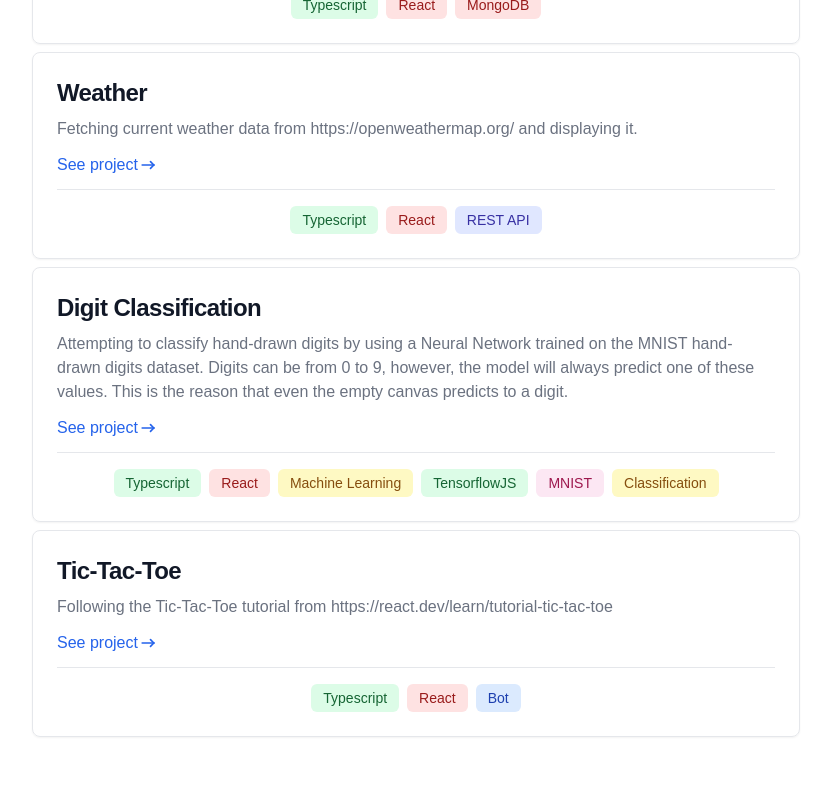
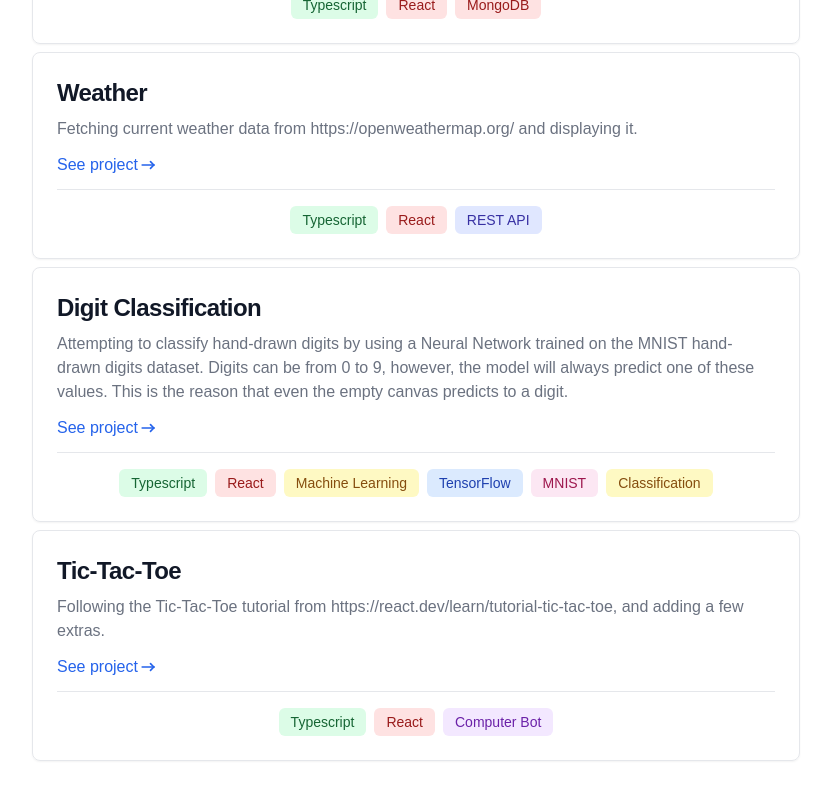
Before and after one commit to ymumberson/Tailwind-Portfolio, a Next.js app: page /playground in a window 1280 px wide. Shown: the part 1024-1824 px from the top of the page, without its empty margins (224-1055 px from the left). Built offline with nearby package versions, Linux system fonts and the light colour scheme.

Commit message:
Updated the playground page and projects to use the json.

```diff
--- a/src/app/playground/digit-classification/page.tsx
+++ b/src/app/playground/digit-classification/page.tsx
@@ -4,6 +4,7 @@ import Project from "@/app/components/Project";
 import { IconChevronLeft, IconChevronRight, IconRefresh } from "@tabler/icons-react";
 import React, { useEffect, useRef, useState } from "react";
 import * as tf from '@tensorflow/tfjs';
+import content from "@/content/playground.json";
 
 interface Vec2 {
     x: number;
@@ -216,6 +217,7 @@ const DigitClassification = () => {
     const canvasRef = useRef<HTMLCanvasElement | null>(null)
     const [predictions, setPredictions] = useState<PredictionClassProps[]>(Array.from({ length: 10}, (_, index) => ({ classID: index.toString(), predictionValue: 0, highestPrediction: false })));
     const [model, setModel] = useState<tf.LayersModel>();
+    const { projects } = content;
 
     useEffect(() => {
         (async () => {
@@ -290,7 +292,12 @@ const DigitClassification = () => {
     }
 
     return (
-        <Project className="flex flex-col md:flex-row" name="Digit Classification" description="Attempting to classify hand-drawn digits by using a Neural Network trained on the MNIST hand-drawn digits dataset. Digits can be from 0 to 9, however, the model will always predict one of these values. This is the reason that even the empty canvas predicts to a digit." topics={['Typescript', 'React', 'Machine Learning', 'TensorflowJS', 'MNIST', 'Classification']}>
+        <Project
+            className="flex flex-col md:flex-row"
+            name={projects["digit-classification"].title}
+            description={projects["digit-classification"].description}
+            topics={projects["digit-classification"].topics}
+        >
             <div className="md:flex md:justify-center md:w-full">
                 <DigitCanvas width={28} scale={11} canvasRef={canvasRef} makePrediction={MakePrediction}/>
                 <PredictionCanvas canvasRef={canvasRef} predictions={predictions}/>
--- a/src/app/playground/mongo-db-example/page.tsx
+++ b/src/app/playground/mongo-db-example/page.tsx
@@ -2,6 +2,7 @@
 import Project from "@/app/components/Project";
 import React, { useEffect } from "react";
 import { Movie, getMoviesPaged, getMoviesCount } from "@/app/api/requests/getMovies";
+import content from "@/content/playground.json";
 
 const MOVIES_PER_PAGE = 5;
 
@@ -54,6 +55,7 @@ const MongoDbExample = () => {
     const [movies, setMovies] = React.useState<Movie[]>();
     const [pageNumber, setPageNumber] = React.useState<number>(1);
     const [totalPages, setTotalPages] = React.useState<number>(0);
+    const { projects } = content;
 
     async function handleGetMovies(currentPageNumber: number = 1) {
         setLoading(true);
@@ -98,7 +100,11 @@ const MongoDbExample = () => {
     }
 
     return (
-        <Project name="MongoDB Example" description="This uses the MongoDB Atlas integration from Vercel to read and display data from MongoDB" topics={['Typescript', 'React', 'MongoDB']}>
+        <Project
+            name={projects["mongo-db-example"].title}
+            description={projects["mongo-db-example"].description}
+            topics={projects["mongo-db-example"].topics}
+        >
             <div className="flex flex-col">
                 <div className="flex flex-row gap-3">
                     <button onClick={previousPage} disabled={loading}>Previous</button>
--- a/src/app/playground/page.tsx
+++ b/src/app/playground/page.tsx
@@ -1,22 +1,28 @@
 import Card from "../components/Card";
+import content from "@/content/playground.json";
 
 export default function Playground() {
     return (
       <div className="sm:px-16 xl:px-48">
         <h1 className="text-center mb-4 text-3xl font-extrabold tracking-light leading-none text-gray-900 md:text-4xl lg:text-5xl dark:text-white">
-          Playground
+          {content.title}
         </h1>
         <p className="mx-auto mb-8 text-lg font-normal text-gray-500 lg:text-xl dark:text-gray-400 max-w-lg">
-          These are small coding experiments to learn something new, with a focus on being interactive.
+          {content.description}
         </p>
         <div className="flex flex-col items-center gap-2">
-            <Card title="Rapier" href="/playground/rapier" hrefText="See project" description="Testing out the Rapier physics engine." topics={['Typescript', 'React', 'Rapier', 'Physics', 'ReactThreeFiber']}/>
-            <Card title="Wordle" href="/playground/wordle" hrefText="See project" description="Making a simple clone of Wordle." topics={['Typescript', 'React']}/>
-            <Card title="React Three Fiber Demo" href="/playground/react-three-fiber" hrefText="See project" description="A short demo of React Three Fiber." topics={['Typescript', 'React', 'ReactThreeFiber']}/>
-            <Card title="MongoDB Example" href="/playground/mongo-db-example" hrefText="See project" description="A simple example of using MongoDB Atlas." topics={['Typescript', 'React', 'MongoDB']}/>
-            <Card title="Weather" href="/playground/weather" hrefText="See project" description="Fetching current weather data from https://openweathermap.org/ and displaying it." topics={['Typescript', 'React', 'REST API']}/>
-            <Card title="Digit Classification" href="/playground/digit-classification" hrefText="See project" description="Attempting to classify hand-drawn digits by using a Neural Network trained on the MNIST hand-drawn digits dataset. Digits can be from 0 to 9, however, the model will always predict one of these values. This is the reason that even the empty canvas predicts to a digit." topics={['Typescript', 'React', 'Machine Learning', 'TensorflowJS', 'MNIST', 'Classification']}/>
-            <Card title="Tic-Tac-Toe" href="/playground/tic-tac-toe" hrefText="See project" description="Following the Tic-Tac-Toe tutorial from https://react.dev/learn/tutorial-tic-tac-toe" topics={['Typescript', 'React', 'Bot']}/>
+            {
+              Object.entries(content.projects).map(([slug, project]) => (
+                <Card
+                  key={slug}
+                  title={project.title}
+                  href={project.href}
+                  hrefText="See project"
+                  description={project.summary ?? project.description}
+                  topics={project.topics}
+                />
+              ))
+            }
         </div>
       </div>
     );
--- a/src/app/playground/rapier/page.tsx
+++ b/src/app/playground/rapier/page.tsx
@@ -5,6 +5,7 @@ import RapierCanvas from "./RapierCanvas";
 import Toggle from "@/app/components/Toggle";
 import { Input } from "@/app/components/Input";
 import Button from "@/app/components/Button";
+import content from "@/content/playground.json";
 
 interface ControlsProps {
     debugMode: boolean;
@@ -37,12 +38,13 @@ const Rapier = () => {
     const [maxItems, setMaxItems] = useState(20);
     const [itemSpawnRate, setItemSpawnRate] = useState(1);
     const [itemSpawnRequest, setItemSpawnRequest] = useState(0);
+    const { projects } = content;
 
     return (
         <Project
-            name="Rapier"
-            description="Testing out the Rapier physics engine alongside React Three Fiber. This demo uses the cup model with 2 simple cylinder colliders to try and improve performance. This means that each cup is a RigidBody with 2 colliders. You can click on any of the cups to make them jump into the air. Enable debug mode to see the colliders and frame rate, or change the spawn settings. Max items controls how many items can be on the screen, and spawn rate controls how many seconds there are between item spawns. Otherwise this uses the standard OrbitControls so you can pan and zoom etc."
-            topics={['Typescript', 'React', 'Rapier', 'Physics', 'ReactThreeFiber']}
+            name={projects.rapier.title}
+            description={projects.rapier.description}
+            topics={projects.rapier.topics}
         >
             <Controls debugMode={debugMode} setDebugMode={setDebugMode} maxItems={maxItems} setMaxItems={setMaxItems} itemSpawnRate={itemSpawnRate} setItemSpawnRate={setItemSpawnRate} itemSpawnRequest={itemSpawnRequest} setItemSpawnRequest={setItemSpawnRequest}/>
             <div className="h-[500px]">
--- a/src/app/playground/react-three-fiber/page.tsx
+++ b/src/app/playground/react-three-fiber/page.tsx
@@ -3,6 +3,7 @@ import Project from "@/app/components/Project";
 import React from "react";
 import { Canvas } from '@react-three/fiber';
 import { OrbitControls, useGLTF } from "@react-three/drei";
+import content from "@/content/playground.json";
 
 function Scene() {
     const { scene }  = useGLTF('/3D_Assets/Keyboard.glb');
@@ -12,11 +13,13 @@ function Scene() {
 }
 
 const ReactThreeFiberDemo = () => {
+    const { projects } = content;
+
     return (
         <Project
-        name="React Three Fiber Demo"
-        description="A short demo of loading a GLB into React Three Fiber. This demo has orbit controls to manipulate the model. The model is a simple keyboard I modelled in Blender."
-        topics={['Typescript', 'React', 'ReactThreeFiber']}
+        name={projects["react-three-fiber"].title}
+        description={projects["react-three-fiber"].description}
+        topics={projects["react-three-fiber"].topics}
         >
             <div className="w-full h-[500px]">
             <Canvas>
--- a/src/app/playground/tic-tac-toe/page.tsx
+++ b/src/app/playground/tic-tac-toe/page.tsx
@@ -5,6 +5,7 @@ import React, { useEffect } from "react";
 import { useState } from "react";
 import { IconChevronLeft, IconChevronRight, IconRefresh} from "@tabler/icons-react";
 import Toggle from "@/app/components/Toggle";
+import content from "@/content/playground.json";
 
 interface SquareProps {
     value: string;
@@ -241,6 +242,7 @@ export default function TicTacToe() {
     const [currentMove, setCurrentMove] = useState(0);
     const xIsNext = currentMove % 2 === 0;
     const currentSquares = history[currentMove];
+    const { projects } = content;
 
     function HandlePlay(nextSquares: Array<string>) {
         const nextHistory = [...history.slice(0, currentMove+1), nextSquares];
@@ -286,7 +288,11 @@ export default function TicTacToe() {
     }, [singlePlayer, playAsNaughts]);
 
     return (
-        <Project name="Tic-Tac-Toe" description="Following the Tic-Tac-Toe tutorial from https://react.dev/learn/tutorial-tic-tac-toe" topics={['Typescript', 'React', 'Bot']}>
+        <Project
+            name={projects["tic-tac-toe"].title}
+            description={projects["tic-tac-toe"].description}
+            topics={projects["tic-tac-toe"].topics}
+        >
             <div className="flex items-center flex-col pb-5">
                 <Toggle value={singlePlayer} setValue={setSinglePlayer} falseText="Two Player" trueText="Single Player"/>
                 { singlePlayer && <div className="mt-3 flex gap-2">
--- a/src/app/playground/weather/page.tsx
+++ b/src/app/playground/weather/page.tsx
@@ -6,6 +6,7 @@ import useSWR from "swr";
 import { IconSunrise, IconSunset, IconWind, IconCloud, IconDroplet, IconSnowflake } from "@tabler/icons-react";
 import { CartesianGrid, Legend, Line, LineChart, ReferenceLine, ResponsiveContainer, Tooltip, XAxis, YAxis } from "recharts";
 import { KelvinToCelsius } from "./utils";
+import content from "@/content/playground.json";
 
 const fetchData = async () => {
     const lat = "52.1951";
@@ -147,9 +148,14 @@ const Weather = (data: any) => {
 
 const WeatherPage = () => {
     const { data, error } = useSWR('dataKey', fetchData);
+    const { projects } = content;
 
     return (
-        <Project name="Weather" description="Fetching current weather data from https://openweathermap.org/ and displaying it." topics={['Typescript', 'React', 'REST API']}>
+        <Project
+            name={projects.weather.title}
+            description={projects.weather.description}
+            topics={projects.weather.topics}
+        >
             {error && <ErrorMsg error={error} />}
             {!error && !data && <Loading />}
             {!error && data && <Weather data={data}/>}
--- a/src/app/playground/wordle/page.tsx
+++ b/src/app/playground/wordle/page.tsx
@@ -4,6 +4,7 @@ import { IconRefresh } from "@tabler/icons-react";
 import React, { useEffect, useRef, useState } from "react";
 import { evaluateGuess, TileState } from "./wordleUtils";
 import Button from "@/app/components/Button";
+import content from "@/content/playground.json";
 
 interface TileProps {
     text: string;
@@ -154,6 +155,7 @@ const Wordle = () => {
     const [gameStatus, setGameStatus] = useState<GameStatus>(GameStatus.LOADING);
     const [dictionary, setDictionary] = useState<Set<string>>(new Set());
     const [wordleWords, setWordleWords] = useState<Set<string>>(new Set());
+    const { projects } = content;
 
     useEffect(() => {
         async function loadGame() {
@@ -224,7 +226,11 @@ const Wordle = () => {
     }
 
     return (
-        <Project name="Wordle" description="This is a simple clone of Wordle. It chooses a target word from a Wordle-style answer list, while still allowing guesses from a local dictionary of valid 5 letter words. After the game is completed, win or lose, you can press 'Open Definition' to open a dictionary definition in another window." topics={['Typescript', 'React']}>
+        <Project
+            name={projects.wordle.title}
+            description={projects.wordle.description}
+            topics={projects.wordle.topics}
+        >
             <div className="flex flex-col items-center justify-center">
                 <div className="flex w-60 p-2 justify-between items-center">
                     <h2>{gameStatus}</h2>
--- a/src/content/playground.json
+++ b/src/content/playground.json
@@ -1,8 +1,8 @@
 {
     "title": "Playground",
     "description": "These are small coding experiments to learn something new, with a focus on being interactive.",
-    "projects": [
-        {
+    "projects": {
+        "rapier": {
             "title": "Rapier",
             "summary": "Testing out the Rapier physics engine.",
             "description": "Testing out the Rapier physics engine alongside React Three Fiber. This demo uses the cup model with 2 simple cylinder colliders to try and improve performance. This means that each cup is a RigidBody with 2 colliders. You can click on any of the cups to make them jump into the air. Enable debug mode to see the colliders and frame rate, or change the spawn settings. Max items controls how many items can be on the screen, and spawn rate controls how many seconds there are between item spawns. Otherwise this uses the standard OrbitControls so you can pan and zoom etc.",
@@ -12,18 +12,20 @@
                 "Rapier",
                 "Physics",
                 "React Three Fiber"
-            ]
+            ],
+            "href": "/playground/rapier"
         },
-        {
+        "wordle": {
             "title": "Wordle",
             "summary": "Making a simple clone of Wordle.",
             "description": "This is a simple clone of Wordle. It chooses a target word from a Wordle-style answer list, while still allowing guesses from a local dictionary of valid 5 letter words. After the game is completed, win or lose, you can press 'Open Definition' to open a dictionary definition in another window.",
             "topics": [
                 "Typescript",
                 "React"
-            ]
+            ],
+            "href": "/playground/wordle"
         },
-        {
+        "react-three-fiber": {
             "title": "React Three Fiber Demo",
             "summary": "A short demo of React Three Fiber.",
             "description": "A short demo of loading a GLB into React Three Fiber. This demo has orbit controls to manipulate the model. The model is a simple keyboard I modelled in Blender.",
@@ -31,9 +33,10 @@
                 "Typescript",
                 "React",
                 "React Three Fiber"
-            ]
+            ],
+            "href": "/playground/react-three-fiber"
         },
-        {
+        "mongo-db-example": {
             "title": "MongoDB Example",
             "summary": "A simple example of using MongoDB Atlas.",
             "description": "This uses the MongoDB Atlas integration from Vercel to read and display data from MongoDB.",
@@ -41,9 +44,10 @@
                 "Typescript",
                 "React",
                 "MongoDB"
-            ]
+            ],
+            "href": "/playground/mongo-db-example"
         },
-        {
+        "weather": {
             "title": "Weather",
             "summary": "Fetching current weather data from https://openweathermap.org/ and displaying it.",
             "description": "Fetching current weather data from https://openweathermap.org/ and displaying it.",
@@ -51,9 +55,10 @@
                 "Typescript",
                 "React",
                 "REST API"
-            ]
+            ],
+            "href": "/playground/weather"
         },
-        {
+        "digit-classification": {
             "title": "Digit Classification",
             "summary": "Attempting to classify hand-drawn digits by using a Neural Network trained on the MNIST hand-drawn digits dataset. Digits can be from 0 to 9, however, the model will always predict one of these values. This is the reason that even the empty canvas predicts to a digit.",
             "description": "Attempting to classify hand-drawn digits by using a Neural Network trained on the MNIST hand-drawn digits dataset. Digits can be from 0 to 9, however, the model will always predict one of these values. This is the reason that even the empty canvas predicts to a digit.",
@@ -64,17 +69,19 @@
                 "TensorFlow",
                 "MNIST",
                 "Classification"
-            ]
+            ],
+            "href": "/playground/digit-classification"
         },
-        {
+        "tic-tac-toe": {
             "title": "Tic-Tac-Toe",
             "summary": "Following the Tic-Tac-Toe tutorial from https://react.dev/learn/tutorial-tic-tac-toe, and adding a few extras.",
-            "description": "",
+            "description": "Following the Tic-Tac-Toe tutorial from https://react.dev/learn/tutorial-tic-tac-toe, and adding a few extras.",
             "topics": [
                 "Typescript",
                 "React",
                 "Computer Bot"
-            ]
+            ],
+            "href": "/playground/tic-tac-toe"
         }
-    ]
+    }
 }
```
